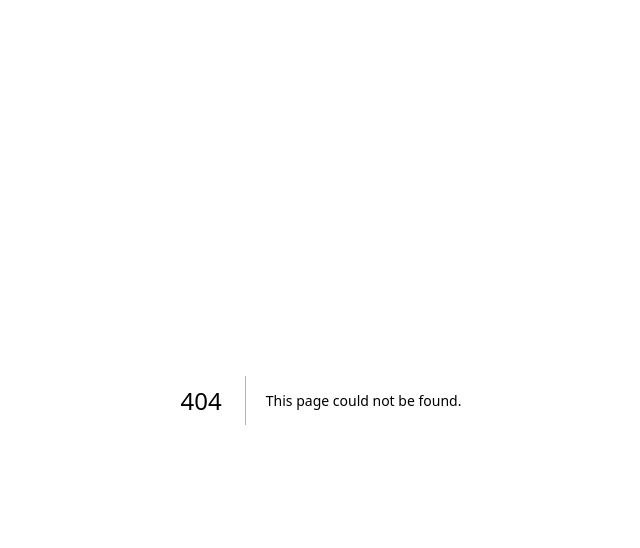
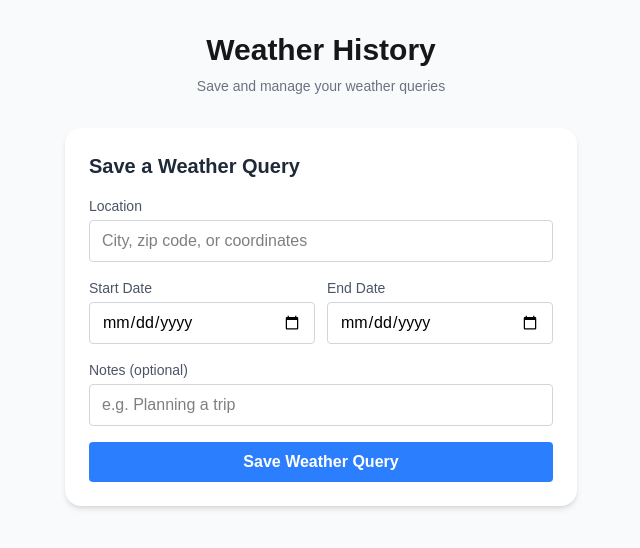
Before and after one commit to Monali40/weather-application, a Next.js app: page /history in a window 1280 px wide. Before the commit this address had no page. Shown: the top 548 px of the page, without its empty margins (319-959 px from the left). Built offline with nearby package versions, Linux system fonts and the light colour scheme.

Commit message:
Implemented Backend : supabase setup,database connection,CREATE feature with validation

```diff
--- a/package.json
+++ b/package.json
@@ -9,6 +9,7 @@
     "lint": "eslint"
   },
   "dependencies": {
+    "@supabase/supabase-js": "^2.105.4",
     "axios": "^1.16.0",
     "next": "16.2.5",
     "react": "19.2.4",
--- a/src/app/api/forecast/route.js
+++ b/src/app/api/forecast/route.js
@@ -1,41 +1,41 @@
-import axios from 'axios';
+// import axios from 'axios';
 
-const API_KEY = process.env.OPENWEATHER_API_KEY;
-const BASE_URL = 'https://api.openweathermap.org/data/2.5/forecast';
+// const API_KEY = process.env.OPENWEATHER_API_KEY;
+// const BASE_URL = 'https://api.openweathermap.org/data/2.5/forecast';
 
-export async function GET(request) {
-  const { searchParams } = new URL(request.url);
-  const location = searchParams.get('location');
-  const lat = searchParams.get('lat');
-  const lon = searchParams.get('lon');
+// export async function GET(request) {
+//   const { searchParams } = new URL(request.url);
+//   const location = searchParams.get('location');
+//   const lat = searchParams.get('lat');
+//   const lon = searchParams.get('lon');
 
-  if (!API_KEY) {
-    return Response.json({ error: 'API key not configured.' }, { status: 500 });
-  }
+//   if (!API_KEY) {
+//     return Response.json({ error: 'API key not configured.' }, { status: 500 });
+//   }
 
-  try {
-    let params = { appid: API_KEY, units: 'metric' };
+//   try {
+//     let params = { appid: API_KEY, units: 'metric' };
 
-    if (lat && lon) {
-      params.lat = lat;
-      params.lon = lon;
-    }  else if (location) {
-  // If it looks like a US zip code (5 digits), append ,US
-  const isZipCode = /^\d{5}$/.test(location.trim());
-  params.q = isZipCode ? `${location.trim()},US` : location;
-}else if (location) {
-      params.q = location;
-    } else {
-      return Response.json({ error: 'Please provide a location.' }, { status: 400 });
-    }
+//     if (lat && lon) {
+//       params.lat = lat;
+//       params.lon = lon;
+//     }  else if (location) {
+//   // If it looks like a US zip code (5 digits), append ,US
+//   const isZipCode = /^\d{5}$/.test(location.trim());
+//   params.q = isZipCode ? `${location.trim()},US` : location;
+// }else if (location) {
+//       params.q = location;
+//     } else {
+//       return Response.json({ error: 'Please provide a location.' }, { status: 400 });
+//     }
 
-    const response = await axios.get(BASE_URL, { params });
-    return Response.json(response.data);
+//     const response = await axios.get(BASE_URL, { params });
+//     return Response.json(response.data);
 
-  } catch (error) {
-    if (error.response?.status === 404) {
-      return Response.json({ error: 'Location not found. Please try a different search.' }, { status: 404 });
-    }
-    return Response.json({ error: 'Failed to fetch forecast data. Please try again.' }, { status: 500 });
-  }
-}
+//   } catch (error) {
+//     if (error.response?.status === 404) {
+//       return Response.json({ error: 'Location not found. Please try a different search.' }, { status: 404 });
+//     }
+//     return Response.json({ error: 'Failed to fetch forecast data. Please try again.' }, { status: 500 });
+//   }
+// }
--- /dev/null
+++ b/src/app/api/queries/route.js
@@ -0,0 +1,79 @@
+import { supabase } from '@/lib/supabase';
+import axios from 'axios';
+
+const API_KEY = process.env.OPENWEATHER_API_KEY;
+
+export async function POST(request) {
+  const body = await request.json();
+  const { location, startDate, endDate, notes } = body;
+
+  // --- Validate inputs ---
+  if (!location || !startDate || !endDate) {
+    return Response.json({ error: 'Location, start date and end date are required.' }, { status: 400 });
+  }
+
+  const start = new Date(startDate);
+  const end = new Date(endDate);
+  const today = new Date();
+  today.setHours(0, 0, 0, 0);
+
+  if (isNaN(start) || isNaN(end)) {
+    return Response.json({ error: 'Invalid date format.' }, { status: 400 });
+  }
+
+  if (start > end) {
+    return Response.json({ error: 'Start date must be before end date.' }, { status: 400 });
+  }
+
+  if (end < today) {
+    return Response.json({ error: 'End date cannot be in the past.' }, { status: 400 });
+  }
+
+  const diffDays = (end - start) / (1000 * 60 * 60 * 24);
+  if (diffDays > 5) {
+    return Response.json({ error: 'Date range cannot exceed 5 days (forecast limit).' }, { status: 400 });
+  }
+
+  // --- Validate location exists by calling OpenWeatherMap ---
+  try {
+    const isZipCode = /^\d{5}$/.test(location.trim());
+    const query = isZipCode ? `${location.trim()},US` : location.trim();
+
+    const weatherRes = await axios.get('https://api.openweathermap.org/data/2.5/weather', {
+      params: { q: query, appid: API_KEY, units: 'metric' },
+    });
+
+    const w = weatherRes.data;
+
+    // --- Save to Supabase ---
+    const { data, error } = await supabase.from('weather_queries').insert([
+      {
+        location: w.name,
+        country: w.sys.country,
+        latitude: w.coord.lat,
+        longitude: w.coord.lon,
+        start_date: startDate,
+        end_date: endDate,
+        avg_temp: w.main.temp,
+        min_temp: w.main.temp_min,
+        max_temp: w.main.temp_max,
+        weather_condition: w.weather[0].description,
+        humidity: w.main.humidity,
+        wind_speed: w.wind.speed,
+        notes: notes || null,
+      },
+    ]).select();
+
+    if (error) {
+      return Response.json({ error: 'Failed to save to database.' }, { status: 500 });
+    }
+
+    return Response.json({ success: true, data: data[0] }, { status: 201 });
+
+  } catch (err) {
+    if (err.response?.status === 404) {
+      return Response.json({ error: 'Location not found. Please try a different search.' }, { status: 404 });
+    }
+    return Response.json({ error: 'Failed to fetch weather data.' }, { status: 500 });
+  }
+}
--- /dev/null
+++ b/src/app/api/test-db/route.js
@@ -0,0 +1,14 @@
+import { supabase } from '@/lib/supabase';
+
+export async function GET() {
+  const { data, error } = await supabase
+    .from('weather_queries')
+    .select('*')
+    .limit(1);
+
+  if (error) {
+    return Response.json({ error: error.message }, { status: 500 });
+  }
+
+  return Response.json({ success: true, message: 'Database connected!', data });
+}
--- /dev/null
+++ b/src/app/history/page.js
@@ -0,0 +1,15 @@
+'use client';
+
+import WeatherQueryForm from '@/components/WeatherQueryForm';
+
+export default function HistoryPage() {
+  return (
+    <main className="min-h-screen bg-gray-50 px-4 py-8 md:px-8">
+      <h1 className="text-3xl font-bold text-center mb-2">Weather History</h1>
+      <p className="text-center text-gray-500 text-sm mb-6">
+        Save and manage your weather queries
+      </p>
+      <WeatherQueryForm onSaved={() => {}} />
+    </main>
+  );
+}
--- a/src/app/page.js
+++ b/src/app/page.js
@@ -7,6 +7,7 @@ import ForecastCard from '@/components/ForecastCard';
 import ErrorMessage from '@/components/ErrorMessage';
 import LoadingSpinner from '@/components/LoadingSpinner';
 import Footer from '@/components/Footer';
+import Link from 'next/link';
 
 
 export default function Home() {
@@ -57,6 +58,13 @@ export default function Home() {
   return (
     <main className="min-h-screen bg-gray-50 p-8">
       <h1 className="text-3xl font-bold text-center mb-2">🌤️ Weather App</h1>
+
+      <div className="text-center mb-4">
+    <Link href="/history" className="text-blue-500 underline text-sm hover:text-blue-700">
+      View Weather History & Saved Queries →
+    </Link>
+    </div>
+
       <p className="text-center text-gray-500 text-sm mb-8">Search any city, zip code, or use your current location</p>
 
       <SearchBar
--- /dev/null
+++ b/src/components/WeatherQueryForm.js
@@ -0,0 +1,112 @@
+'use client';
+
+import { useState } from 'react';
+
+export default function WeatherQueryForm({ onSaved }) {
+  const [location, setLocation] = useState('');
+  const [startDate, setStartDate] = useState('');
+  const [endDate, setEndDate] = useState('');
+  const [notes, setNotes] = useState('');
+  const [loading, setLoading] = useState(false);
+  const [error, setError] = useState('');
+  const [success, setSuccess] = useState('');
+
+  // Get today's date in YYYY-MM-DD format for min date attribute
+  const today = new Date().toISOString().split('T')[0];
+
+  async function handleSubmit(e) {
+    e.preventDefault();
+    setError('');
+    setSuccess('');
+    setLoading(true);
+
+    try {
+      const res = await fetch('/api/queries', {
+        method: 'POST',
+        headers: { 'Content-Type': 'application/json' },
+        body: JSON.stringify({ location, startDate, endDate, notes }),
+      });
+
+      const data = await res.json();
+
+      if (!res.ok) {
+        setError(data.error || 'Something went wrong.');
+      } else {
+        setSuccess(`Saved! Weather for ${data.data.location}, ${data.data.country} added to history.`);
+        setLocation('');
+        setStartDate('');
+        setEndDate('');
+        setNotes('');
+        if (onSaved) onSaved(); // tells parent to refresh the history table
+      }
+    } catch {
+      setError('Network error. Please try again.');
+    } finally {
+      setLoading(false);
+    }
+  }
+
+  return (
+    <div className="bg-white rounded-2xl shadow-md p-6 w-full max-w-lg mx-auto mt-8">
+      <h2 className="text-xl font-bold text-gray-800 mb-4">Save a Weather Query</h2>
+
+      <form onSubmit={handleSubmit} className="flex flex-col gap-4">
+        <div>
+          <label className="text-sm text-gray-600 mb-1 block">Location</label>
+          <input
+            type="text"
+            value={location}
+            onChange={(e) => setLocation(e.target.value)}
+            placeholder="City, zip code, or coordinates"
+            className="w-full border border-gray-300 rounded px-3 py-2 text-black"
+          />
+        </div>
+
+        <div className="grid grid-cols-2 gap-3">
+          <div>
+            <label className="text-sm text-gray-600 mb-1 block">Start Date</label>
+            <input
+              type="date"
+              value={startDate}
+              min={today}
+              onChange={(e) => setStartDate(e.target.value)}
+              className="w-full border border-gray-300 rounded px-3 py-2 text-black"
+            />
+          </div>
+          <div>
+            <label className="text-sm text-gray-600 mb-1 block">End Date</label>
+            <input
+              type="date"
+              value={endDate}
+              min={startDate || today}
+              onChange={(e) => setEndDate(e.target.value)}
+              className="w-full border border-gray-300 rounded px-3 py-2 text-black"
+            />
+          </div>
+        </div>
+
+        <div>
+          <label className="text-sm text-gray-600 mb-1 block">Notes (optional)</label>
+          <input
+            type="text"
+            value={notes}
+            onChange={(e) => setNotes(e.target.value)}
+            placeholder="e.g. Planning a trip"
+            className="w-full border border-gray-300 rounded px-3 py-2 text-black"
+          />
+        </div>
+
+        <button
+          type="submit"
+          disabled={loading}
+          className="bg-blue-500 text-white py-2 rounded hover:bg-blue-600 disabled:opacity-50 font-semibold"
+        >
+          {loading ? 'Saving...' : 'Save Weather Query'}
+        </button>
+      </form>
+
+      {error && <p className="text-red-500 text-sm mt-3">⚠️ {error}</p>}
+      {success && <p className="text-green-600 text-sm mt-3">✓ {success}</p>}
+    </div>
+  );
+}
--- /dev/null
+++ b/src/lib/supabase.js
@@ -0,0 +1,10 @@
+import { createClient } from '@supabase/supabase-js';
+
+const supabaseUrl = process.env.NEXT_PUBLIC_SUPABASE_URL;
+const supabaseAnonKey = process.env.NEXT_PUBLIC_SUPABASE_ANON_KEY;
+
+if (!supabaseUrl || !supabaseAnonKey) {
+  throw new Error('Missing Supabase environment variables.');
+}
+
+export const supabase = createClient(supabaseUrl, supabaseAnonKey);
```
Also changed, not shown: 1 other file (tests, documents, lock files or other folders).
